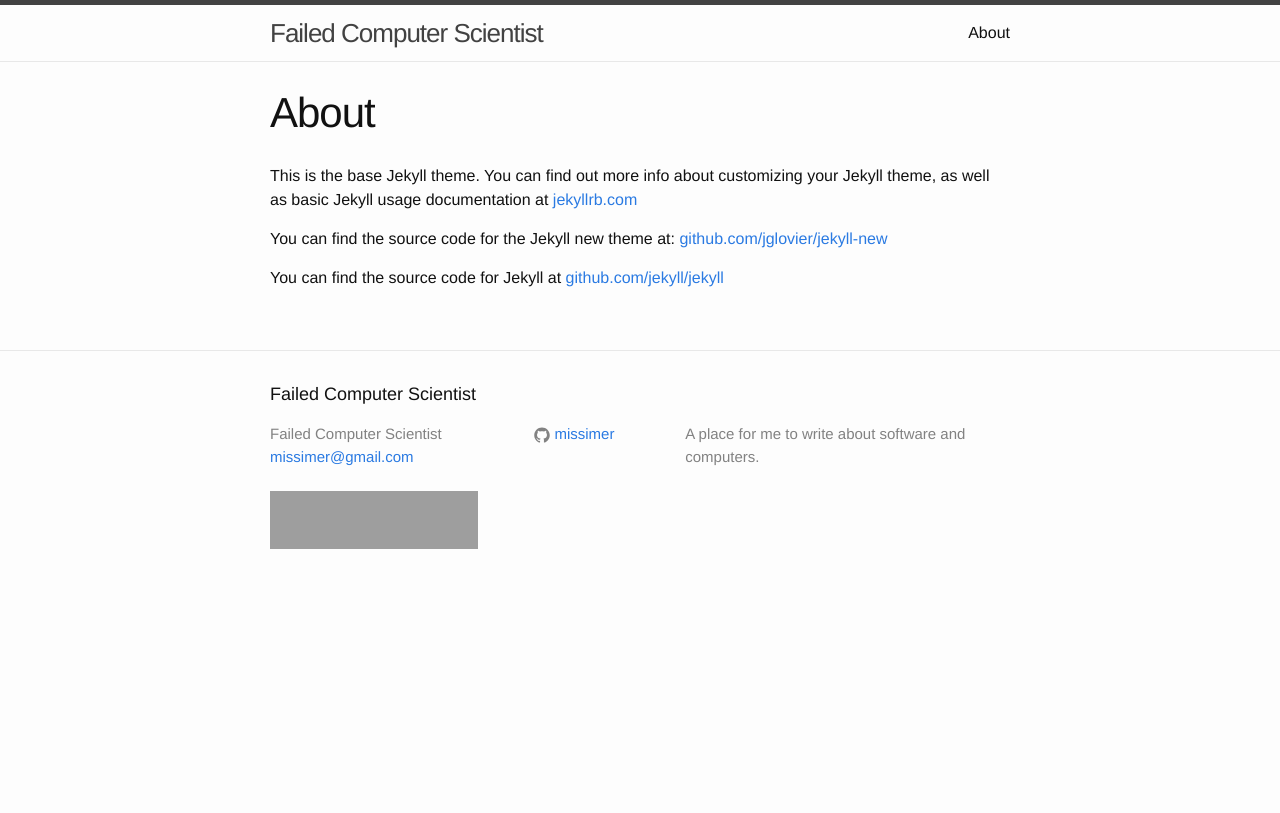
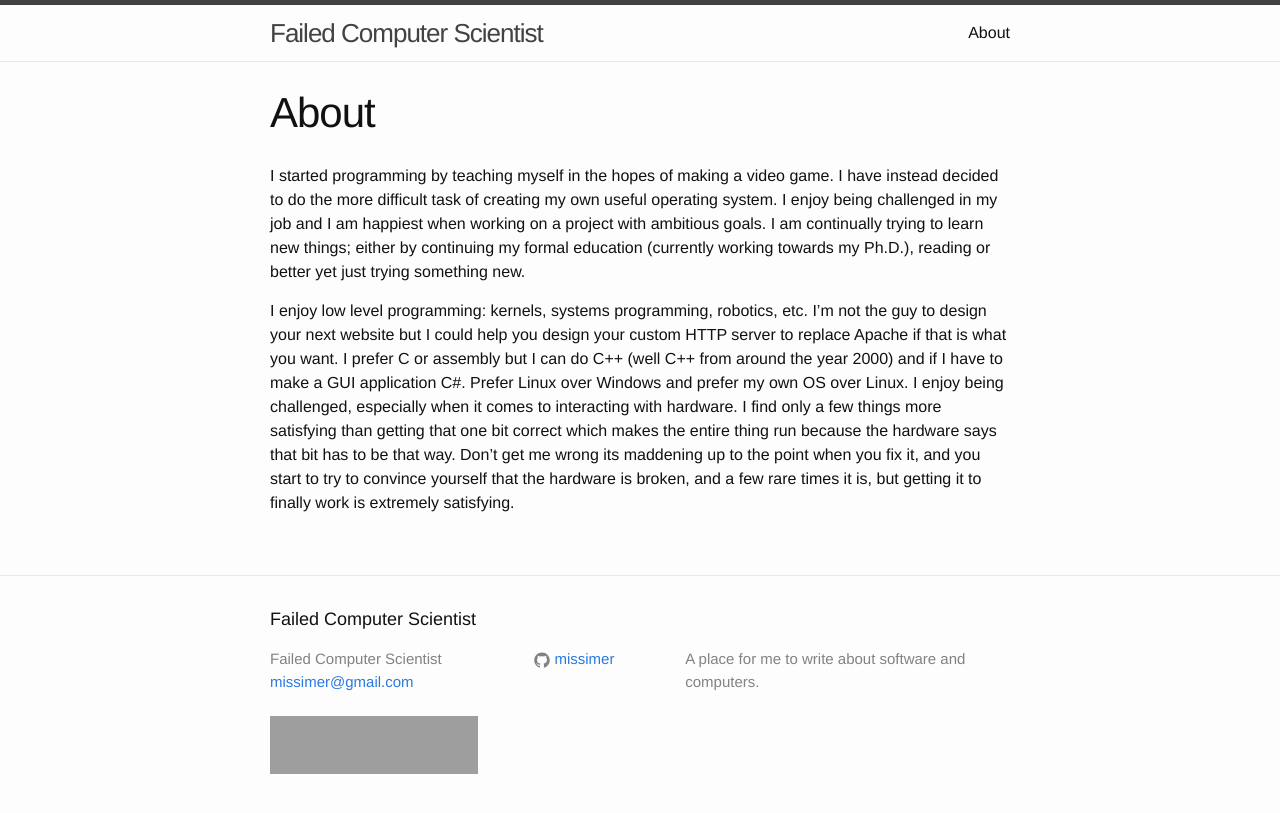
Before and after one commit to missimer/missimer.github.io, a Jekyll site: the page built from about.md, in a window 1280 px wide. Shown: the top 813 px of the page. Built offline with Jekyll 4.4.1, drawn with Linux system fonts in a browser that asks for light colours; grey boxes are pictures that could not be loaded.

Commit message:
Updated about with basic bio

```diff
--- a/about.md
+++ b/about.md
@@ -4,8 +4,21 @@ title: About
 permalink: /about/
 ---
 
-This is the base Jekyll theme. You can find out more info about customizing your Jekyll theme, as well as basic Jekyll usage documentation at [jekyllrb.com](http://jekyllrb.com/)
+I started programming by teaching myself in the hopes of making a video game. I
+have instead decided to do the more difficult task of creating my own useful
+operating system. I enjoy being challenged in my job and I am happiest when
+working on a project with ambitious goals. I am continually trying to learn new
+things; either by continuing my formal education (currently working towards my
+Ph.D.), reading or better yet just trying something new.
 
-You can find the source code for the Jekyll new theme at: [github.com/jglovier/jekyll-new](https://github.com/jglovier/jekyll-new)
-
-You can find the source code for Jekyll at [github.com/jekyll/jekyll](https://github.com/jekyll/jekyll)
+I enjoy low level programming: kernels, systems programming, robotics, etc. I'm
+not the guy to design your next website but I could help you design your custom
+HTTP server to replace Apache if that is what you want. I prefer C or assembly
+but I can do C++ (well C++ from around the year 2000) and if I have to make a
+GUI application C#. Prefer Linux over Windows and prefer my own OS over Linux. I
+enjoy being challenged, especially when it comes to interacting with hardware. I
+find only a few things more satisfying than getting that one bit correct which
+makes the entire thing run because the hardware says that bit has to be that
+way. Don't get me wrong its maddening up to the point when you fix it, and you
+start to try to convince yourself that the hardware is broken, and a few rare
+times it is, but getting it to finally work is extremely satisfying.
```
